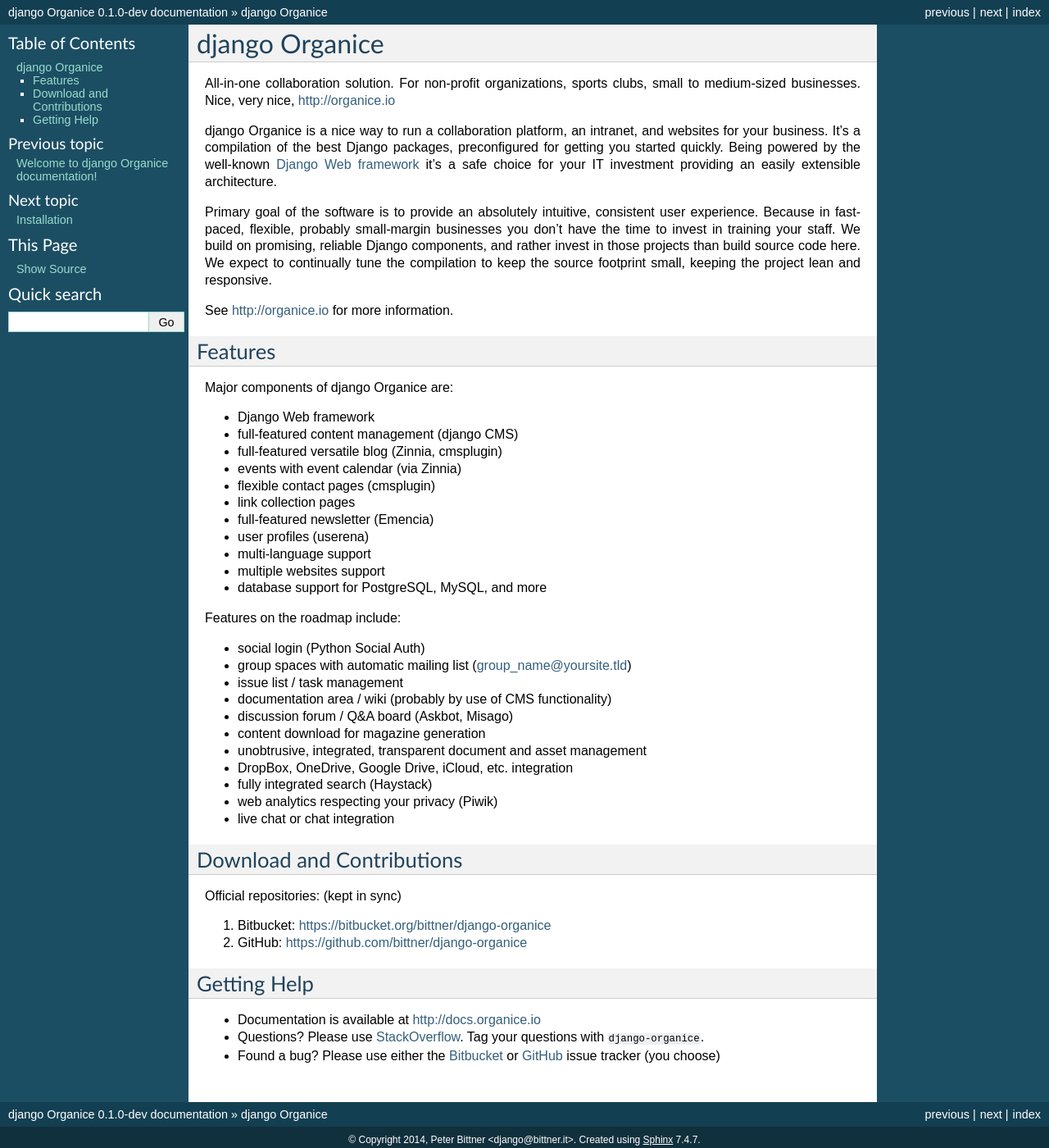
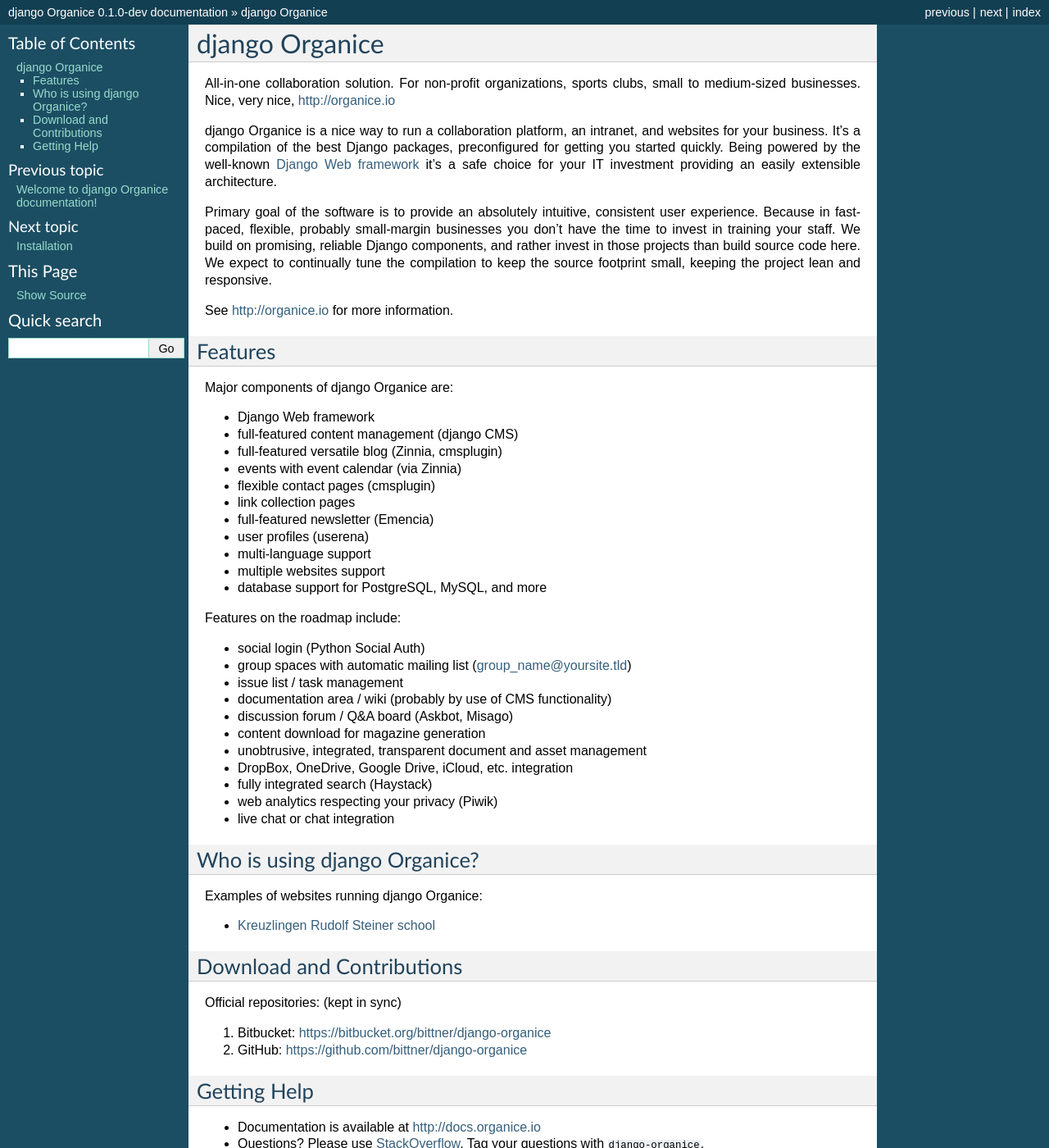
Before and after one commit to Organice/django-organice, a Sphinx documentation site: the page built from docs/overview.rst, in a window 1280 px wide and 1400 px high. Shown: the whole window at 82% size. Built offline with Sphinx 7.4.7, drawn with Linux system fonts in a browser that asks for light colours.

Commit message:
Added use examples section to README

```diff
--- a/README.rst
+++ b/README.rst
@@ -48,6 +48,13 @@
 - web analytics respecting your privacy (Piwik)
 - live chat or chat integration
 
+Who is using django Organice?
+=============================
+
+Examples of websites running django Organice:
+
+- `Kreuzlingen Rudolf Steiner school`_
+
 Download and Contributions
 ==========================
 
@@ -65,6 +72,7 @@
 
 
 .. _`Django Web framework`: https://www.djangoproject.com/
+.. _`Kreuzlingen Rudolf Steiner school`: http://www.rssk.ch/
 .. _StackOverflow: http://stackoverflow.com/questions/tagged/django-organice
 .. _Bitbucket: https://bitbucket.org/bittner/django-organice/issues
 .. _GitHub: https://github.com/bittner/django-organice/issues
--- a/docs/contributing.rst
+++ b/docs/contributing.rst
@@ -13,7 +13,7 @@
 ===========
 
 - Writing tests
-- Translations (documentation, user interface)
+- Translations (blog posts, documentation, user interface)
 
 Bumping Versions, Package, Release
 ==================================
```
